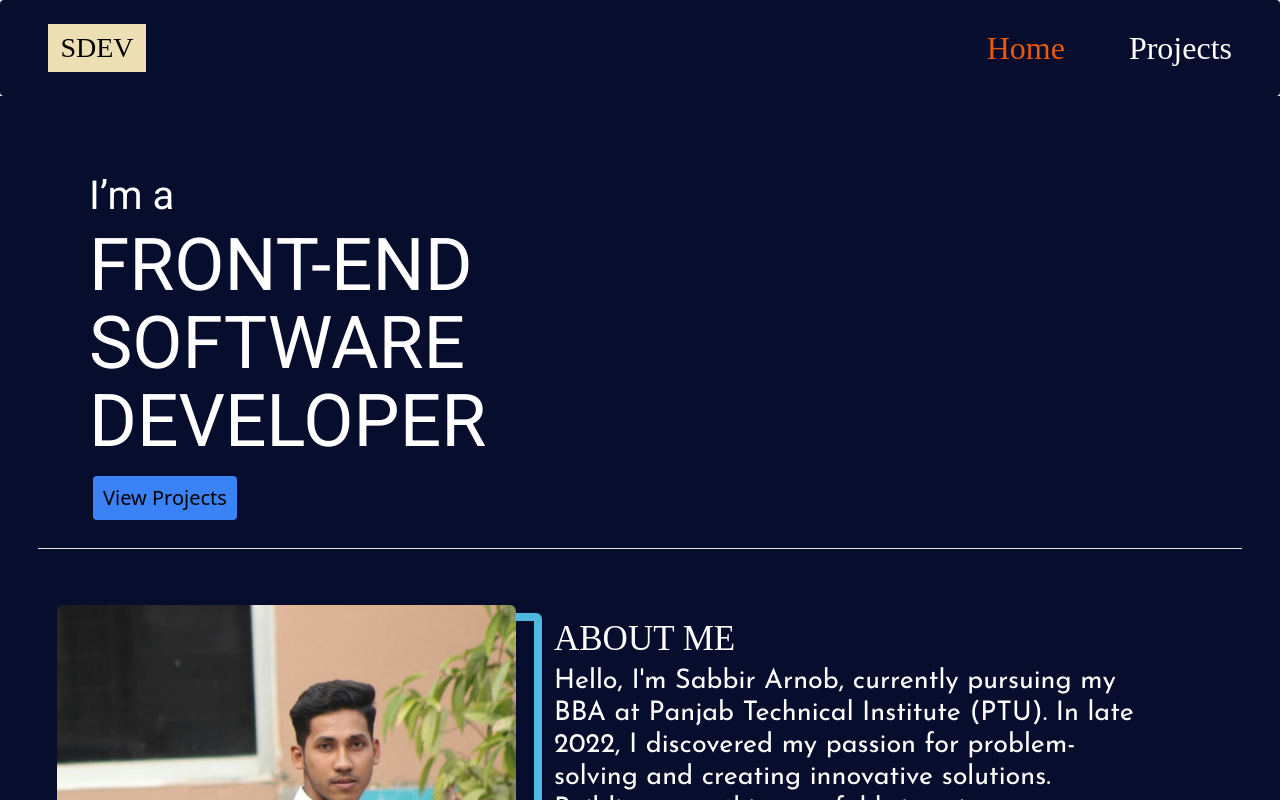
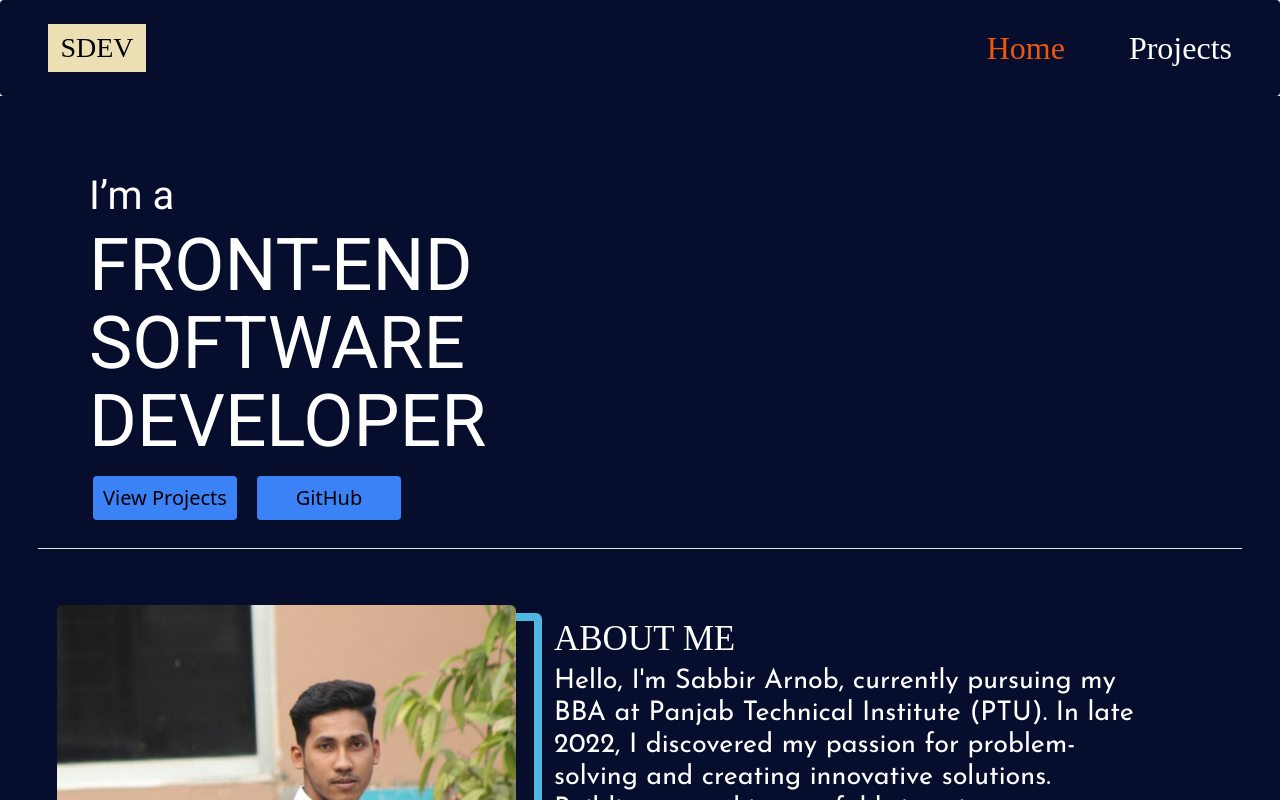
Before and after one commit to sabbir512/Sabbir-s-Portfolio, a React (Vite) app: page / in a window 1280 px wide. Shown: the top 800 px of the page. Built offline with nearby package versions, Linux system fonts and the light colour scheme; a web font is replaced by a local one.

Commit message:
Add github button and link

```diff
--- a/src/components/Button.jsx
+++ b/src/components/Button.jsx
@@ -3,12 +3,16 @@ import React from "react";
 function Button(props) {
   return (
     <div className="pl-1 pt-4">
-      <button onClick={props.onclick} type="submit"
-        className="bg-blue-500 ease-in duration-500 h-11 w-36 rounded
+      <a href={props.githubLink} target="_blank">
+        <button
+          onClick={props.onclick}
+          type="submit"
+          className="bg-blue-500 ease-in duration-500 h-11 w-36 rounded
       text-[20px] hover:bg-orange-500  hover:text-white"
-      >
-        {props.text}
-      </button>
+        >
+          {props.text}
+        </button>
+      </a>
     </div>
   );
 }
--- a/src/components/HomeComponents/Hero.jsx
+++ b/src/components/HomeComponents/Hero.jsx
@@ -23,7 +23,10 @@ function Hero() {
       >
         FRONT-END SOFTWARE DEVELOPER
       </div>
-      <Button text="View Projects" onclick={handleProjectView} />
+      <div className="flex gap-4">
+        <Button text="View Projects" onclick={handleProjectView} />
+        <Button text="GitHub" githubLink={"https://github.com/sabbir512"} />
+      </div>
     </div>
   );
 }
```
